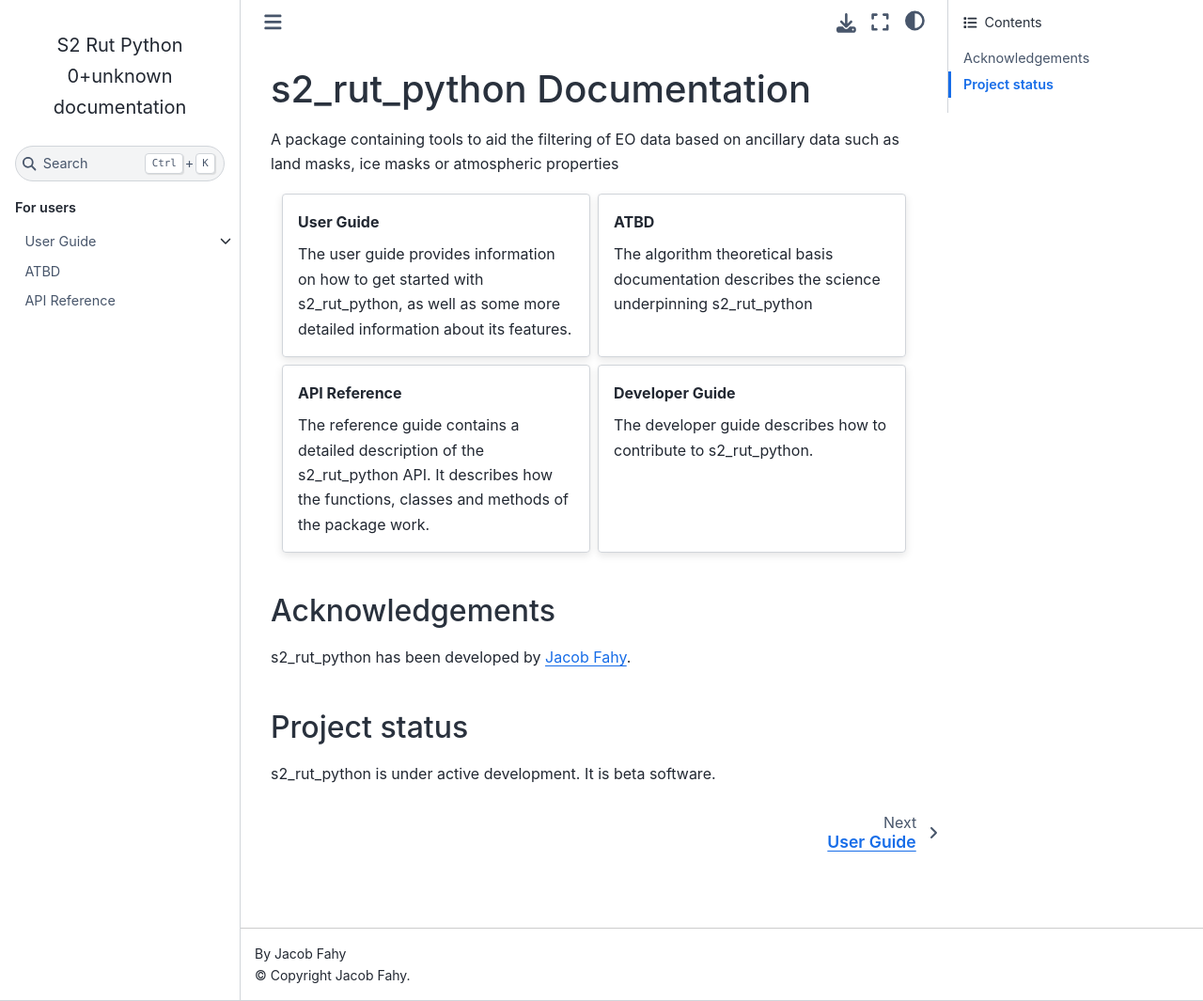
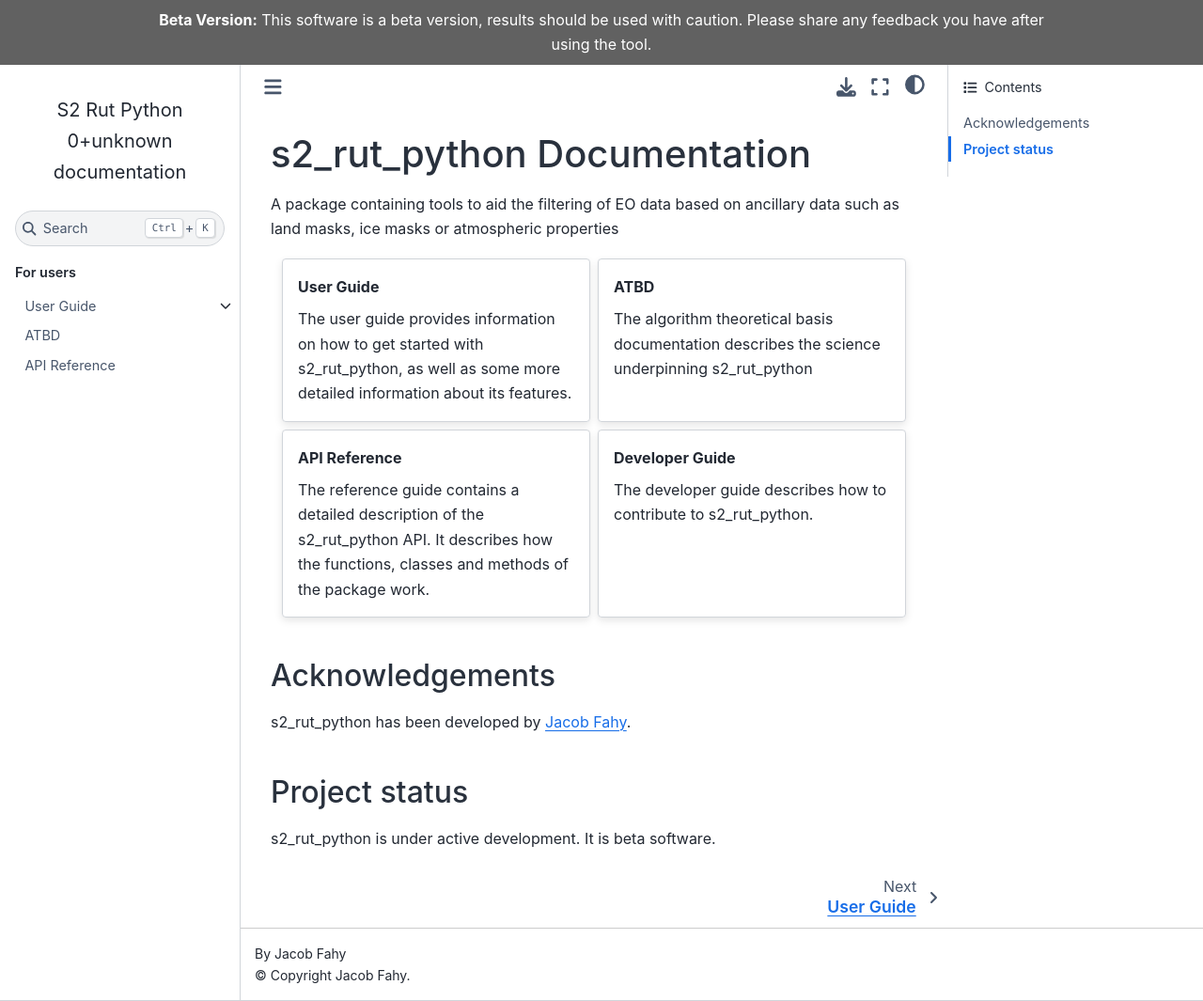
Before and after one commit to meteor-toolkit/s2_rut_python, a Sphinx documentation site: the page built from docs/index.rst, in a window 1280 px wide and 1065 px high. Shown: the whole window at 94% size. Built offline with Sphinx 7.4.7 and the Sphinx Book theme 1.1.4, drawn with Linux system fonts in a browser that asks for light colours; pages that are not in the unit, such as notebooks, are missing from menus.

Commit message:
adding beta version warning

```diff
--- a/README.rst
+++ b/README.rst
@@ -2,6 +2,11 @@
 =============
 
 Pure Python portion of Javi's Sentinel-2 radiometric uncertainty tool.
+
+Beta Version
+===============
+
+**WARNING:** This software is a beta version, results should be used with caution. Please share any feedback you have after using the tool.
 
 Usage
 =====
--- a/docs/conf.py
+++ b/docs/conf.py
@@ -96,7 +96,9 @@
 # theme further.  For a list of options available for each theme, see the
 # documentation.
 #
-# html_theme_options = {}
+html_theme_options = {
+    "announcement": "<strong>Beta Version:</strong> This software is a beta version, results should be used with caution. Please share any feedback you have after using the tool.",
+}
 
 # Add any paths that contain custom static files (such as style sheets) here,
 # relative to this directory. They are copied after the builtin static files,
```
